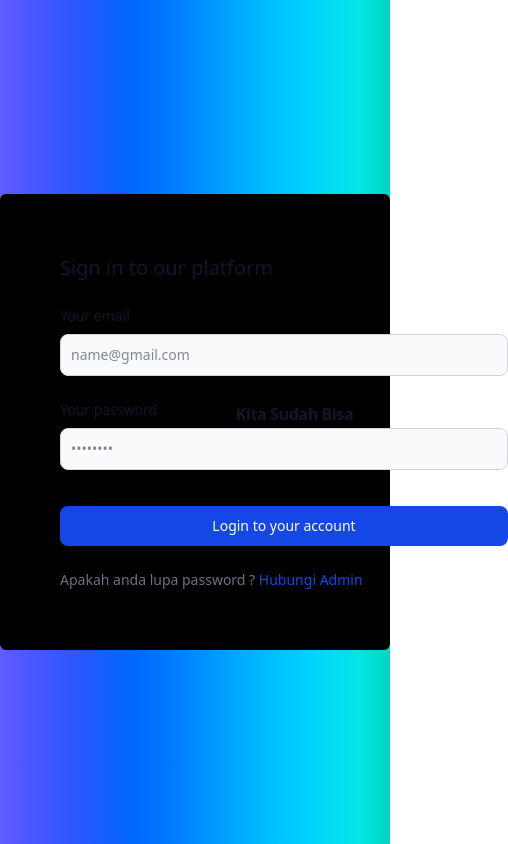
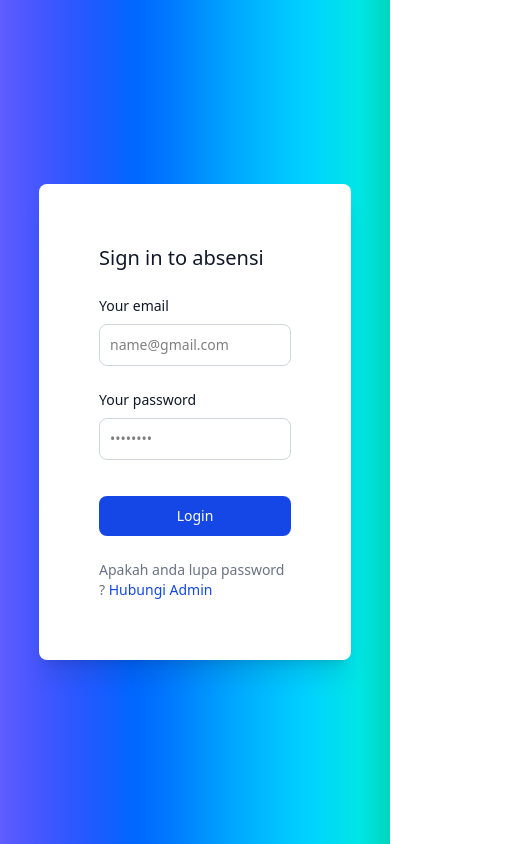
Before and after one commit to ravel28/vite-vue3-kitasudahbisa-frontend, a Vue app: page / in a window 390 px wide. Shown: the whole page, 508 px wide, since content can reach past the window. Built offline with nearby package versions, Linux system fonts and the light colour scheme.

Commit message:
[update] responsive login page

```diff
--- a/src/views/HomePage.vue
+++ b/src/views/HomePage.vue
@@ -1,28 +1,36 @@
 <style>
+@media (max-width: 999px) {
+    .container {
+        width: 80%;
+    }
+}
 </style>
 
 <template>
-    <div class="body w-screen flex justify-center items-center h-screen bg-linear-to-r/hsl from-indigo-500 to-teal-400">
-        <div class="container grid grid-cols-2 bg-black gap-2 rounded-md w-7xl">
+    <div class="body w-screen flex justify-center items-center h-screen bg-linear-to-r/hsl from-indigo-500 to-teal-400 m-0">
+        <div class="container grid grid-cols-1 lg:grid-cols-2 gap-2 bg-white rounded-lg w-6xl shadow-xl">
             <div class="form-login p-15">
-                <form class="space-y-6 w-md" action="#">
-                    <h5 class="text-xl font-medium text-gray-900 dark:text-white">Sign in to our platform</h5>
+                <form class="space-y-6 lg:w-lg w-full" action="#">
+                    <h5 class="text-xl font-medium text-gray-900">Sign in to absensi</h5>
                     <div>
-                        <label for="email" class="block mb-2 text-sm font-medium text-gray-900 dark:text-white">Your email</label>
-                        <input type="email" name="email" id="email" class="bg-gray-50 border border-gray-300 text-gray-900 text-sm rounded-lg focus:ring-blue-500 focus:border-blue-500 block w-full p-2.5 dark:bg-gray-600 dark:border-gray-500 dark:placeholder-gray-400 dark:text-white" placeholder="name@gmail.com" required />
+                        <label for="email" class="block mb-2 text-sm font-medium text-gray-900">Your email</label>
+                        <input type="email" name="email" id="email" class="border border-gray-300 text-sm rounded-lg focus:ring-blue-500 focus:border-blue-500 block w-full p-2.5" placeholder="name@gmail.com" required />
                     </div>
                     <div>
-                        <label for="password" class="block mb-2 text-sm font-medium text-gray-900 dark:text-white">Your password</label>
-                        <input type="password" name="password" id="password" placeholder="••••••••" class="bg-gray-50 border border-gray-300 text-gray-900 text-sm rounded-lg focus:ring-blue-500 focus:border-blue-500 block w-full p-2.5 dark:bg-gray-600 dark:border-gray-500 dark:placeholder-gray-400 dark:text-white" required />
+                        <label for="password" class="block mb-2 text-sm font-medium text-gray-900">Your password</label>
+                        <input type="password" name="password" id="password" placeholder="••••••••" class="border border-gray-300 text-sm rounded-lg focus:ring-blue-500 focus:border-blue-500 block w-full p-2.5" required />
                     </div>
-                    <button type="submit" class="w-full text-white bg-blue-700 hover:bg-blue-800 focus:ring-4 focus:outline-none focus:ring-blue-300 font-medium rounded-lg text-sm px-5 py-2.5 text-center dark:bg-blue-600 dark:hover:bg-blue-700 dark:focus:ring-blue-800 mt-3">Login to your account</button>
-                    <div class="text-sm font-medium text-gray-500 dark:text-gray-300">
+                    <button type="submit" class="w-full text-white bg-blue-700 hover:bg-blue-800 focus:ring-4 focus:outline-none focus:ring-blue-300 font-medium rounded-lg text-sm px-5 py-2.5 text-center dark:bg-blue-600 dark:hover:bg-blue-700 dark:focus:ring-blue-800 mt-3">Login</button>
+                    <div class="text-sm font-medium text-gray-500 dark:text-gray-500">
                         Apakah anda lupa password ? <a href="#" class="text-blue-700 hover:underline dark:text-blue-500">Hubungi Admin</a>
                     </div>
                 </form>
             </div>
-            <div class="catalog p-6 flex items-center justify-center">
-                <h1 class="mb-4 font-extrabold tracking-tight text-gray-900 md:text-4xl lg:text-4xl text-center">Kita Sudah Bisa</h1>
+            <div class="catalog p-6 hidden lg:flex items-center justify-center">
+                <div class="catalog-info">
+                    <h1 class="mb-4 font-extrabold tracking-tight text-gray-500 md:text-3xl lg:text-3xl text-center">Kita Sudah Bisa 🧑‍💻</h1>
+                    <!-- <p class="dark:text-white text-sm">Website ini diciptakan hanya utnuk karyawan perusahaan untuk melakukan absensi agar laporan dapat dengan mudah di data oleh kami</p> -->
+                </div>
             </div>
         </div>
     </div>
```
